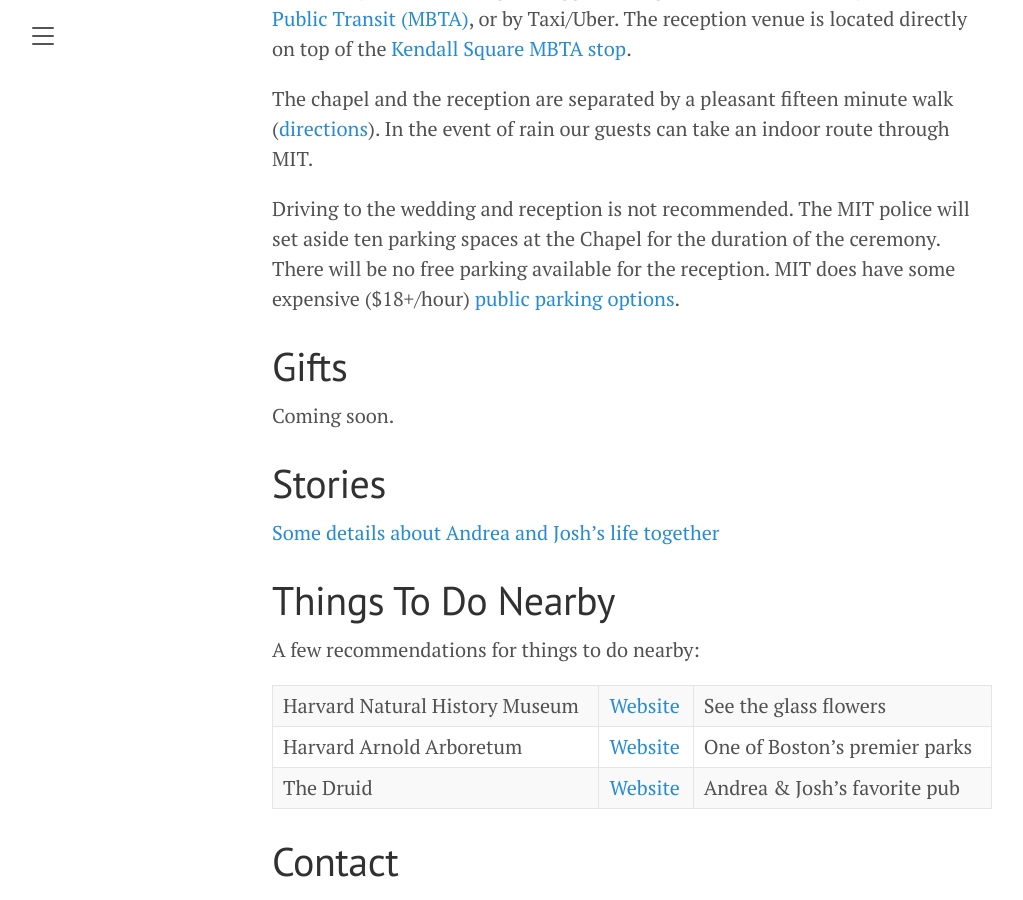
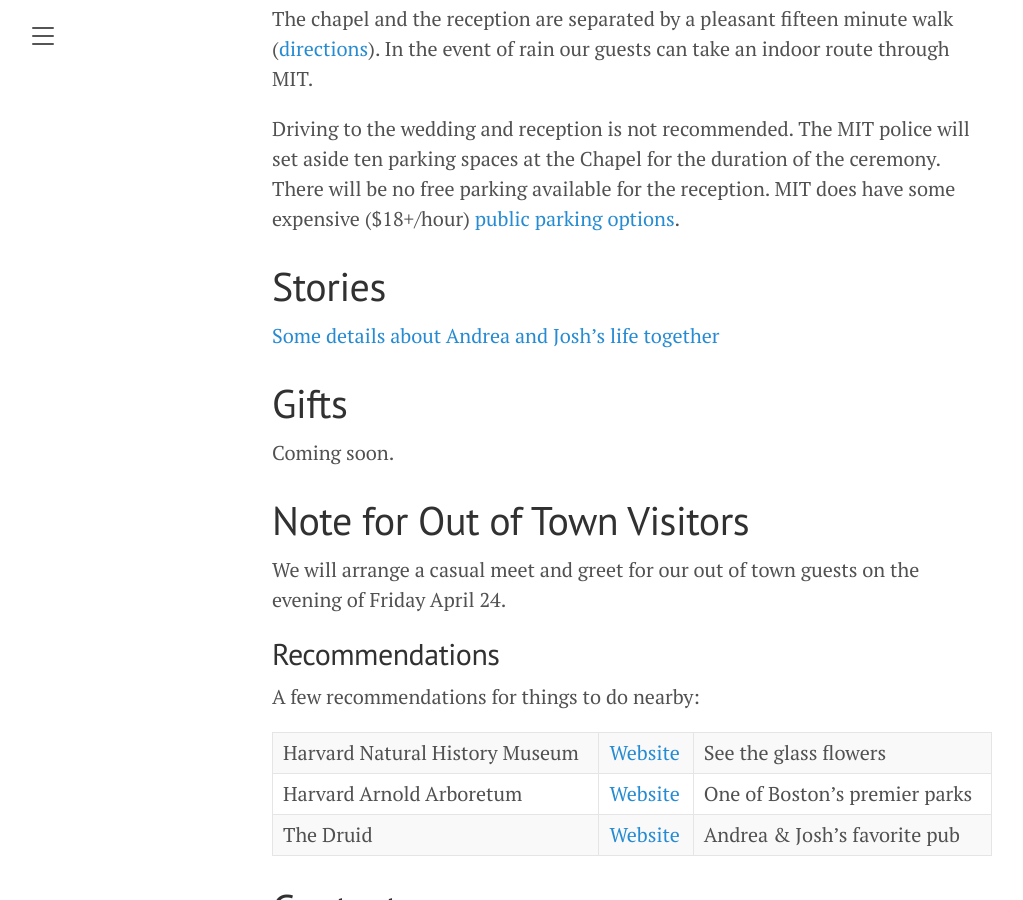
Before and after one commit to JoshBradshaw/andreajosh.github.io, a Jekyll site: the page built from _posts/2023-12-30-overview.md, in a window 1280 px wide and 900 px high, scrolled down 2357 px. Shown: the whole window, without its empty margins (8-1031 px from the left). Built offline with Jekyll 4.4.1, drawn with Linux system fonts in a browser that asks for light colours; some of the changed text lies outside the part shown.

Commit message:
Update 2023-12-30-overview.md

```diff
--- a/_posts/2023-12-30-overview.md
+++ b/_posts/2023-12-30-overview.md
@@ -54,15 +52,19 @@ The chapel and the reception are separated by a pleasant fifteen minute walk ([d
 
 Driving to the wedding and reception is not recommended. The MIT police will set aside ten parking spaces at the Chapel for the duration of the ceremony. There will be no free parking available for the reception. MIT does have some expensive ($18+/hour) [public parking options](https://web.mit.edu/facilities/transportation/parking/visitors/public_parking.html).
 
+# Stories
+
+[Some details about Andrea and Josh's life together](about)
+
 # Gifts
 
 Coming soon.
 
-# Stories
+# Note for Out of Town Visitors
 
-[Some details about Andrea and Josh's life together](about)
+We will arrange a casual meet and greet for our out of town guests on the evening of Friday April 24.
 
-# Things To Do Nearby
+## Recommendations
 
 A few recommendations for things to do nearby:
 
```
Also changed, not shown: other parts of _posts/2023-12-30-overview.md (+0 -2 lines).
